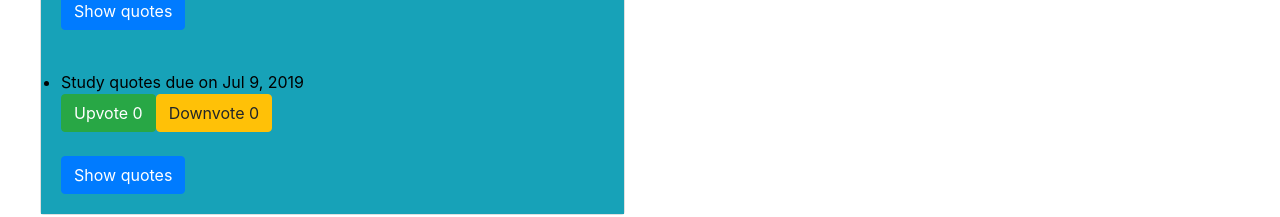
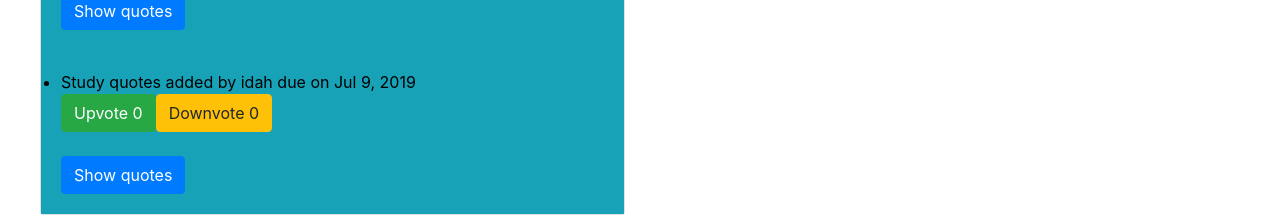
Before and after one commit to michael760odhiambo/My-quotes, an Angular app: page / in a window 1280 px wide. Shown: the part 1238-1455 px from the top of the page. Built offline with nearby package versions, Linux system fonts and the light colour scheme.

Commit message:
save idah added quote

```diff
--- a/src/app/quote/quote.component.ts
+++ b/src/app/quote/quote.component.ts
@@ -14,7 +14,7 @@ export class QuoteComponent implements OnInit {
    new Quote(3,'Inspirational quotes :added by willy','1)Dont judge each day by the harvest you reap but by the seeds that you plant, 2)Write it on your heart that every day is the best day in the year, 3)Every moment is a fresh beginning, 4)Without His love I can do nothing, with His love there is nothing I cannot do', new Date(2019,6,9)),
    new Quote(4,'Dream quotes :added by lucy','1)A dream doesnt become reality through magic; it takes sweat, determination and hard work, 2)All our dreams can come true, if we have the courage to pursue them, 3)Hold fast to dreams, for if dreams die, life is a broken-winged bird that cannot fly, 4)The future belongs to those who believe in the beauty of their dreams', new Date(2019,6,9)),
    new Quote(5,'Life quotes added by fidel','1)Love For All, Hatred For None, 2)Change the world by being yourself, 3)Every moment is a fresh beginning, 4)Never regret anything that made you smile', new Date(2019,6,9)),
-   new Quote(6,'Study quotes','Let us study things that are no more. It is necessary to understand them, if only to avoid them, 2)You cant study the darkness by flooding it with light, 3)The art of reading and studying consists in remembering the essentials and forgetting what is not essential, 4)The ink of the scholar is more holy than the blood of the martyr', new Date(2019,6,9)),
+   new Quote(6,'Study quotes added by idah','Let us study things that are no more. It is necessary to understand them, if only to avoid them, 2)You cant study the darkness by flooding it with light, 3)The art of reading and studying consists in remembering the essentials and forgetting what is not essential, 4)The ink of the scholar is more holy than the blood of the martyr', new Date(2019,6,9)),
 
   ]
 
```
